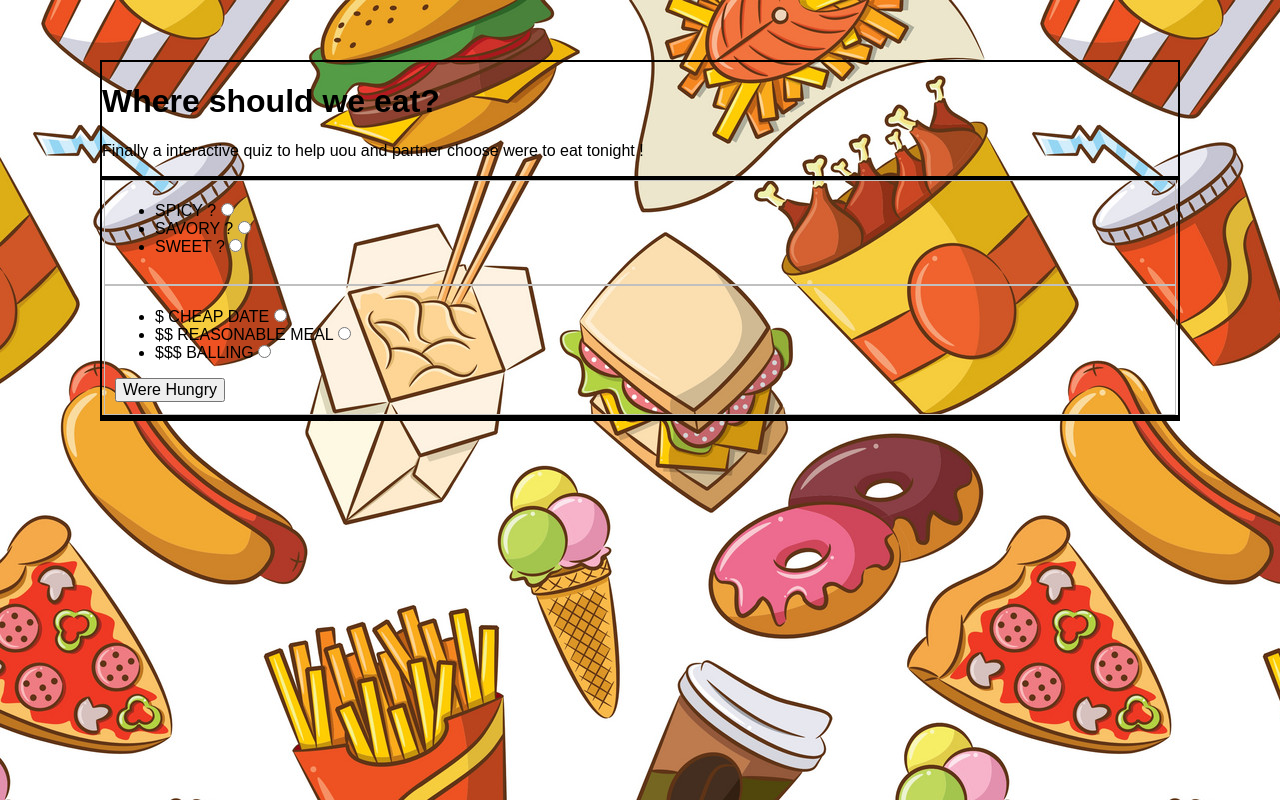
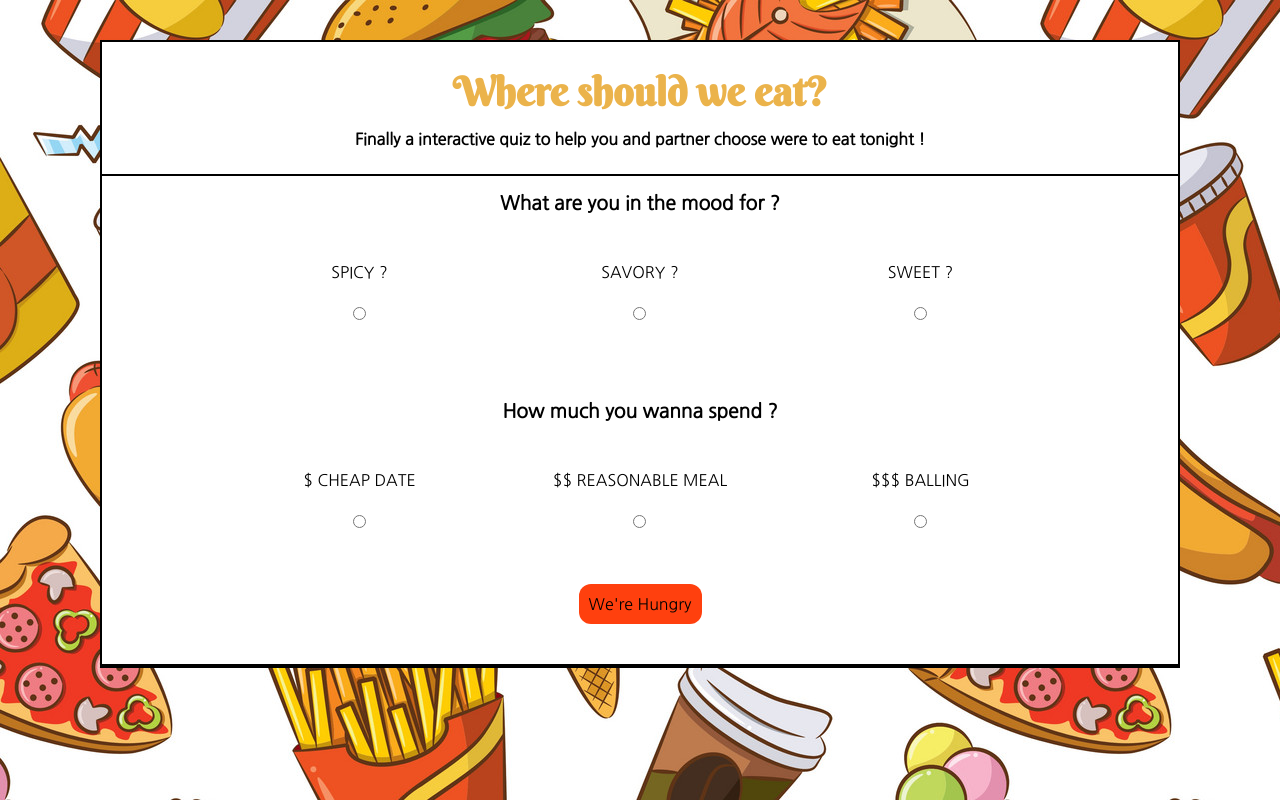
Before and after one commit to SKallDay/shaiKirmaniProject3, a plain HTML site: page index.html in a window 1280 px wide. Drawn offline with nearby package versions, Linux system fonts and the light colour scheme; a web font is replaced by a local one.

Commit message:
deskstop style

```diff
--- a/index.html
+++ b/index.html
@@ -4,7 +4,7 @@
     <meta charset="UTF-8">
     <meta name="viewport" content="width=device-width, initial-scale=1.0">
     <meta http-equiv="X-UA-Compatible" content="ie=edge">
-    <link href="https://fonts.googleapis.com/css?family=Chivo|Overpass" rel="stylesheet">
+    <link href="https://fonts.googleapis.com/css?family=Berkshire+Swash|Nanum+Gothic" rel="stylesheet">
     <link rel="stylesheet" href="styles/styles.css">
     <title>Where Should we Eat ?</title>
 </head>
@@ -14,7 +14,7 @@
             <div class="wrapper">
                 <div class="header-container">
                     <h1>Where should we eat?</h1>
-                    <p>Finally a interactive quiz to help uou and partner choose were to eat tonight !</p>
+                    <h2>Finally a interactive quiz to help you and partner choose were to eat tonight !</h2>
                 </div>
             </div>
         </header>
@@ -23,6 +23,9 @@
             <div class="section-container">
                 <form action="">
                     <fieldset class="food">
+                        <p class="question">
+                            What are you in the mood for ?
+                        </p>
                         <ul>
                             <li class="food-choice">
                                 SPICY ?
@@ -44,6 +47,9 @@
                 </form>
                 <form>
                     <fieldset class="price-points">
+                        <p class="question">
+                            How much you wanna spend ?
+                        </p>
                         <ul>
                             <li class="price">
                                 $ CHEAP DATE
@@ -61,8 +67,10 @@
                                 <input type="radio" name="price" id="balling" value="$$$">
                             </li>
                         </ul>
-                        <input type="submit"  value="Were Hungry">
                     </fieldset>
+                    <div class="button-container">
+                        <input type="submit" value="We're Hungry">
+                    </div>
                 </form>
             </div>
         </section>
--- a/styles/partials/_layout.scss
+++ b/styles/partials/_layout.scss
@@ -10,5 +10,33 @@ body{
 }
 
 header{
-    margin-top: 60px;
+    margin-top: 40px;
 }
+
+h1,
+.answer{
+    font-size: 2.5rem;
+    font-family: 'Berkshire Swash', cursive;
+    color: #ebb34b;
+}
+
+li,
+p,
+input,[type=submit],
+h2{
+    font-family: 'Nanum Gothic', sans-serif;
+}
+
+h2{
+    font-size: 1rem;
+    margin-bottom: 0;
+
+}
+
+
+.question{
+    font-size: 1.2rem;
+    font-weight: bold;
+    margin: 10px;
+
+}
--- a/styles/partials/_main.scss
+++ b/styles/partials/_main.scss
@@ -1,14 +1,78 @@
-body{
-    color:black;
-    background-image: url(../assets/background1.jpg);
+.header-container{
+    background: white;
+    display: flex;
+    flex-direction: column;
+    align-items: center;
+    padding: 25px 0px;
+    h1{
+        margin: 0;
+        // font-family: 'Berkshire Swash', cursive;
+        // font-size: 3.5rem;
+        // color:#ebb34b;
+    }
+    p{
+        margin-bottom: 0;
+    }
 }
 
-.wrapper{
-    max-width: 1080px;
-    margin: 0 auto;
-    border: 2px solid black;
+header .wrapper{
+    border-bottom: none;
+}
+.section-container{
+    padding-bottom: 70px;
 }
 
-header{
-    margin-top: 60px;
+
+form{
+    background: white;
+    height: 26vh;
 }
+
+fieldset{
+    height: 20vh;
+    display: flex;
+    flex-direction: column;
+    align-items: center;
+    border:none;
+    ul{
+        display: flex;
+        padding: 0;
+        width: 80%;
+        li{
+            list-style: none;
+            width: calc(100% / 3);
+            padding: 20px;
+            display: flex;
+            flex-direction: column;
+            align-items: center;
+            // color: #ff400e;
+            Input[type=radio]{
+                margin:25px 0px;
+            }
+        }
+    }
+}
+
+.button-container{
+    padding:40px 0px 40px 0px;
+    background: white;
+    display: flex;
+    flex-direction: column;
+    align-items: center;
+    input[type=submit]{
+        background:#ff400e;
+        border: none;
+        padding: 10px;
+        border-radius: 12px;
+    }
+}
+
+
+
+.answer{
+    background: white;
+    display: flex;
+    flex-direction: column;
+    align-items: center;
+    // padding: 20px;
+}
```
Also changed, not shown: styles/styles.css.
